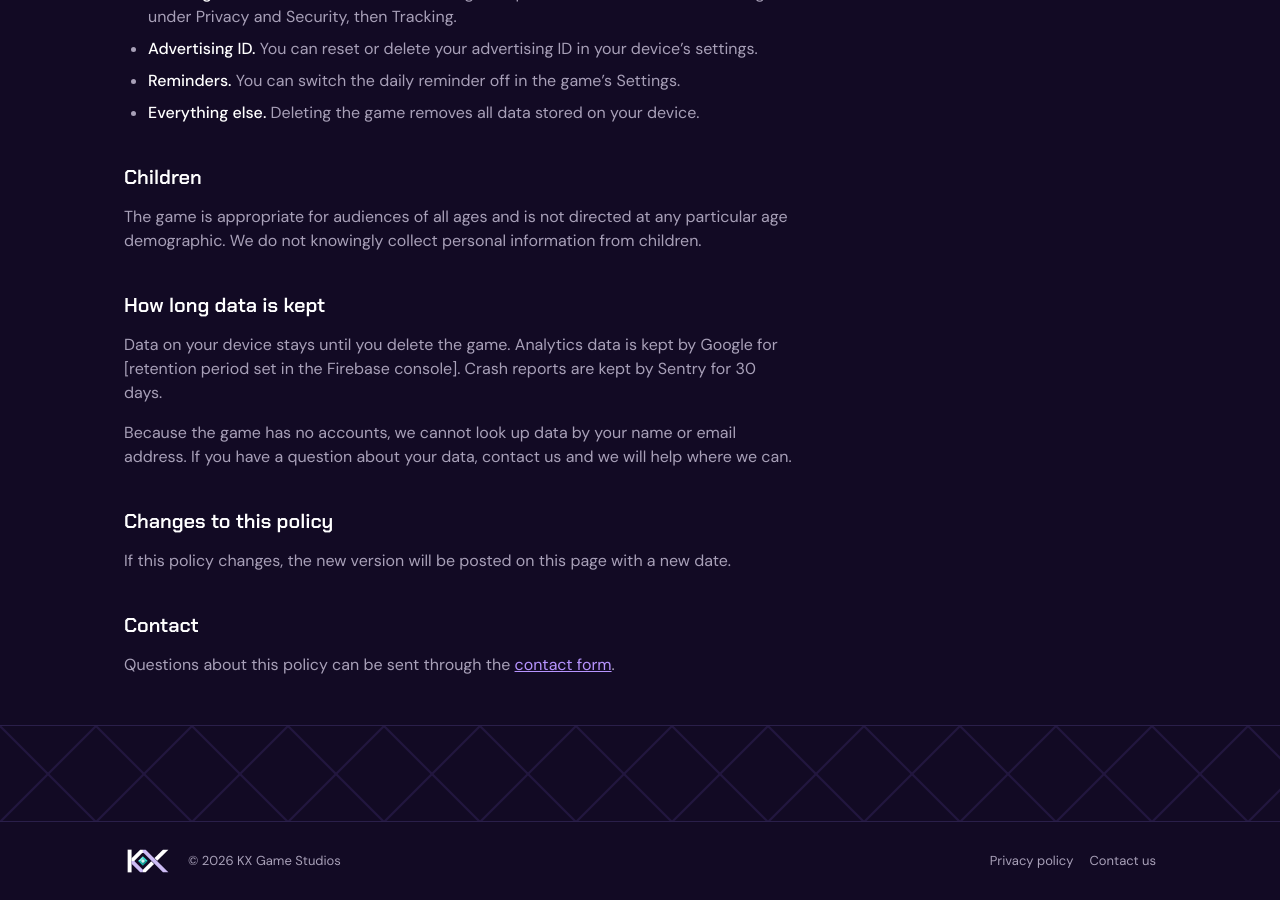
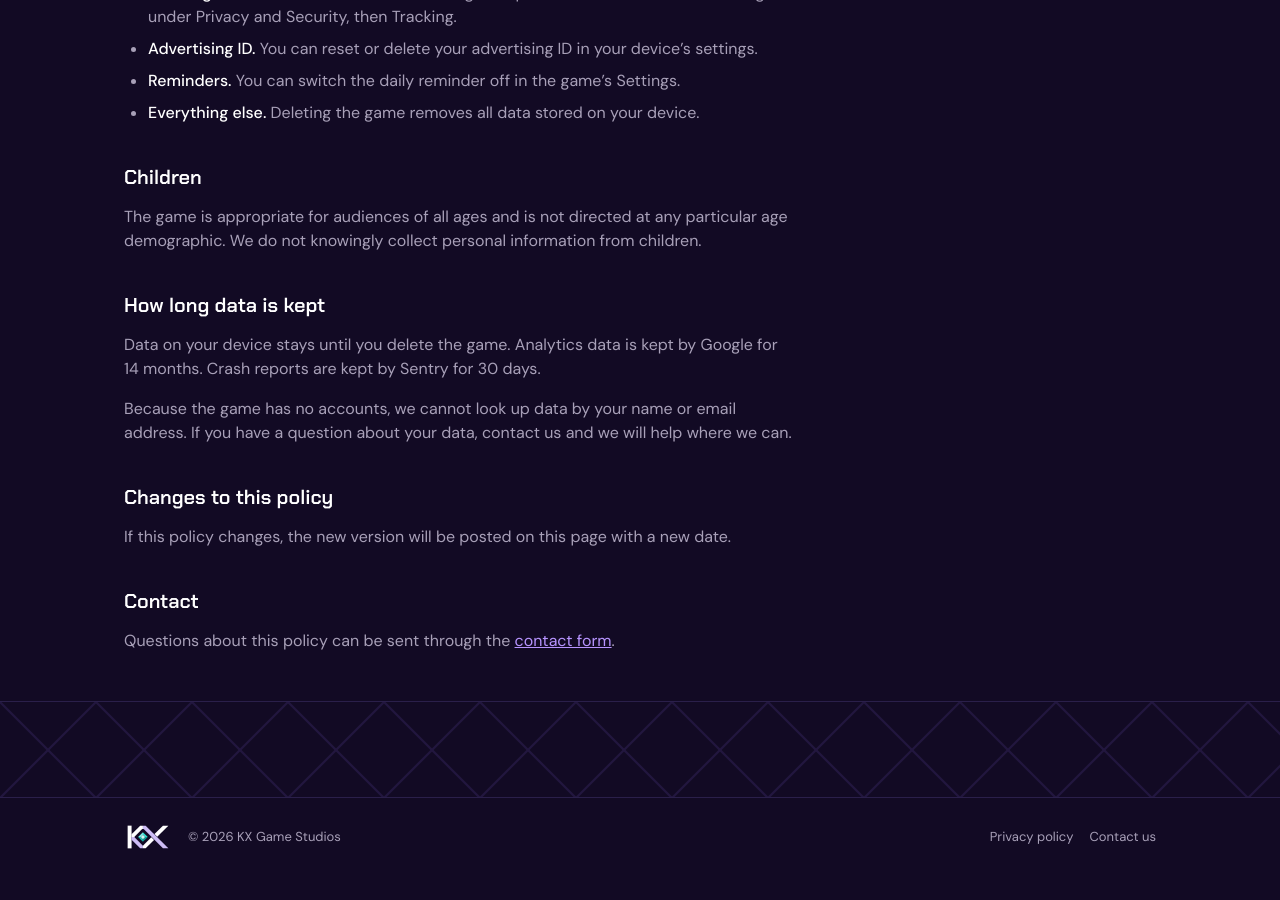
Before and after one commit to KXGameStudios/KXStudiosWebsite, a Jekyll site: the page built from games/blocks-of-the-ides/privacy.md, in a window 1280 px wide and 900 px high, scrolled down 1990 px. Built offline with Jekyll 4.4.1, drawn with Linux system fonts in a browser that asks for light colours; after the commit the page ends 2866 px from its top, so only the background shows below that.

Commit message:
fix retention period

```diff
--- a/games/blocks-of-the-ides/privacy.md
+++ b/games/blocks-of-the-ides/privacy.md
@@ -54,7 +54,7 @@ The game is appropriate for audiences of all ages and is not directed at any par
 
 ## How long data is kept
 
-Data on your device stays until you delete the game. Analytics data is kept by Google for [retention period set in the Firebase console]. Crash reports are kept by Sentry for 30 days.
+Data on your device stays until you delete the game. Analytics data is kept by Google for 14 months. Crash reports are kept by Sentry for 30 days.
 
 Because the game has no accounts, we cannot look up data by your name or email address. If you have a question about your data, contact us and we will help where we can.
 
```
